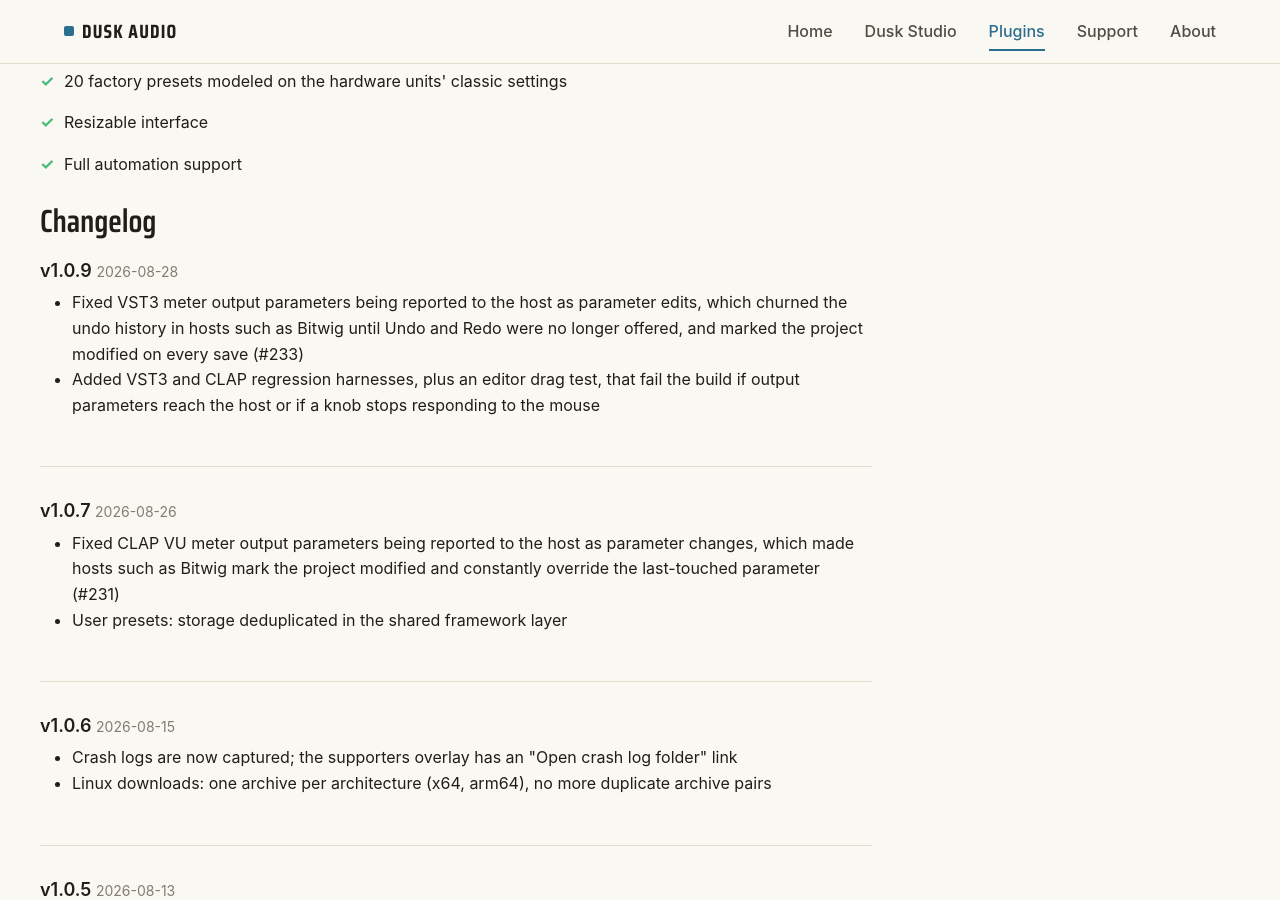
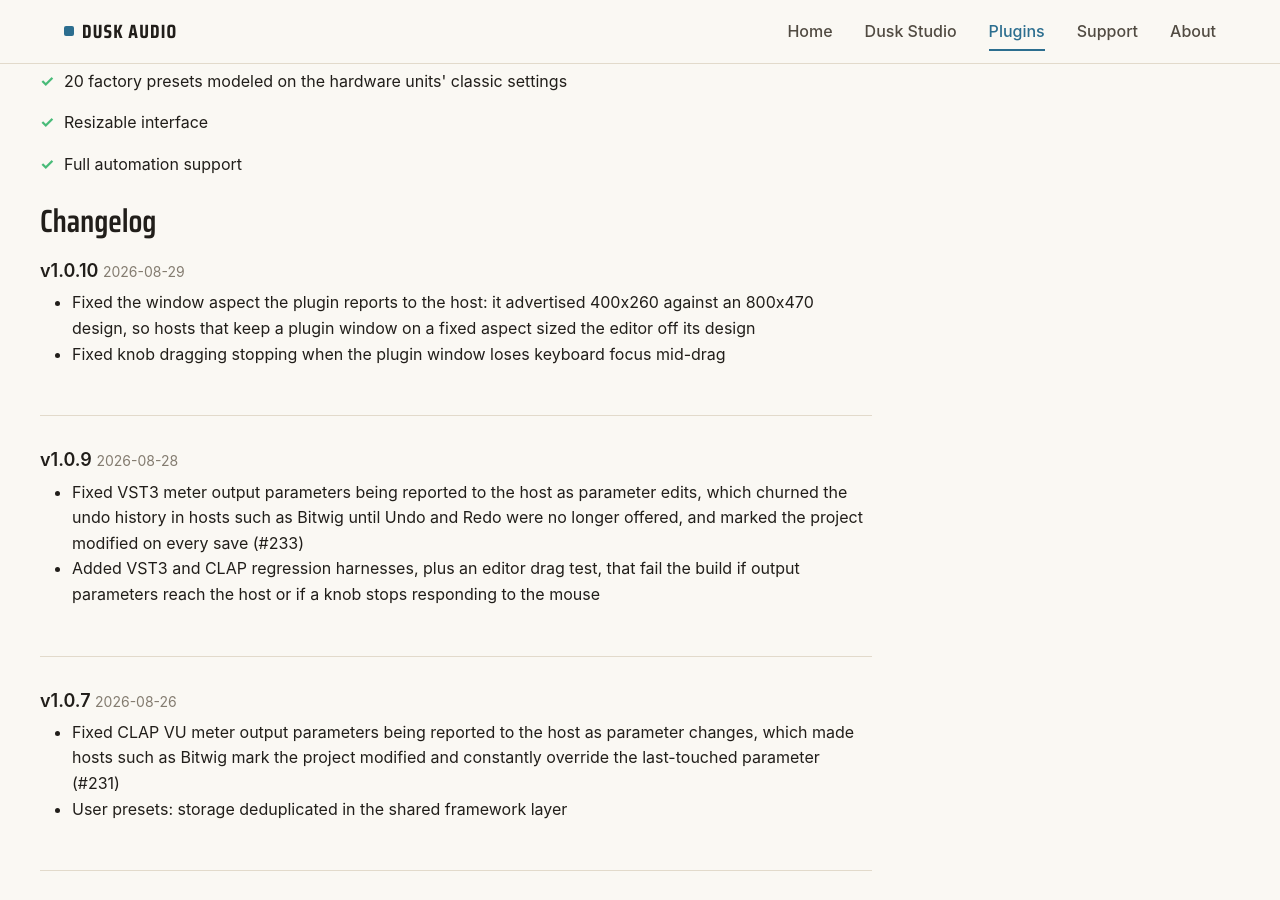
Before and after one commit to dusk-audio/dusk-audio.github.io, a Jekyll site: the page built from _plugins/tapemachine-2.md, in a window 1280 px wide and 900 px high, scrolled down 6284 px. Built offline with Jekyll 4.4.1, drawn with Linux system fonts in a browser that asks for light colours; some of the changed text lies outside the part shown.

Commit message:
Update TapeMachine 2 to v1.0.10

```diff
--- a/_data/plugins.yml
+++ b/_data/plugins.yml
@@ -73,7 +73,7 @@
     the hardware units' classic settings. Completely free.
   status: released
   featured: true
-  version: "1.0.9"
+  version: "1.0.10"
   released: "2026-07-15"
 - name: Groovemind
   slug: groovemind
--- a/_plugins/tapemachine-2.md
+++ b/_plugins/tapemachine-2.md
@@ -4,7 +4,7 @@ title: TapeMachine 2
 slug: tapemachine-2
 tagline: Two-Machine Analog Tape Emulation
 description: The next-generation Dusk Audio tape engine with two modeled machines, Swiss and American, featuring anti-aliased saturation, per-speed head bump and HF response, wow & flutter, repro EQ, and machine-authentic front-panel toggles. Free AU, VST3, CLAP, and LV2 plugin for Linux, Windows, and macOS.
-version: "1.0.9"
+version: "1.0.10"
 screenshot: /assets/images/plugins/tapemachine-2-screenshot.png
 
 features:
@@ -40,6 +40,11 @@ requirements:
   - "Sample rates: 44.1 kHz to 192 kHz"
 
 changelog:
+  - version: "1.0.10"
+    date: "2026-08-29"
+    changes:
+      - "Fixed the window aspect the plugin reports to the host: it advertised 400x260 against an 800x470 design, so hosts that keep a plugin window on a fixed aspect sized the editor off its design"
+      - "Fixed knob dragging stopping when the plugin window loses keyboard focus mid-drag"
   - version: "1.0.9"
     date: "2026-08-28"
     changes:
```
Also changed, not shown: 1 other file.
